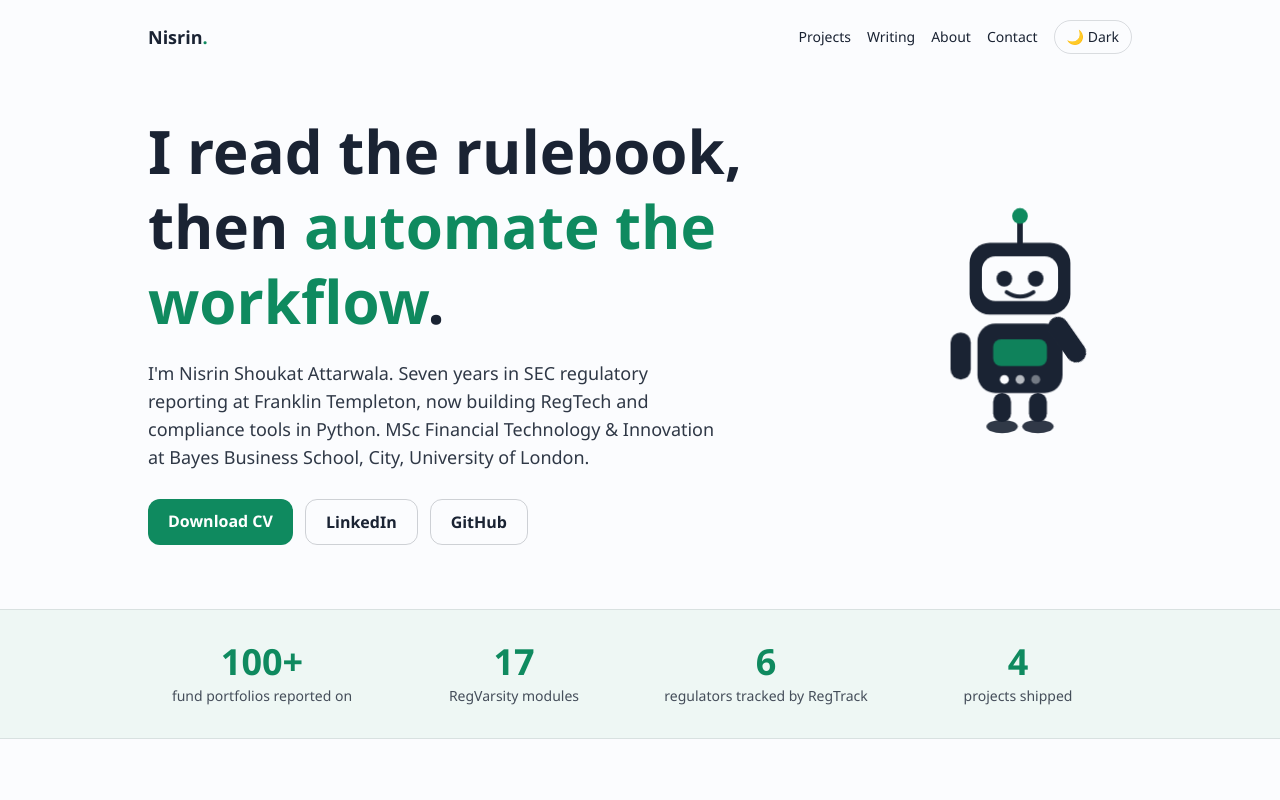
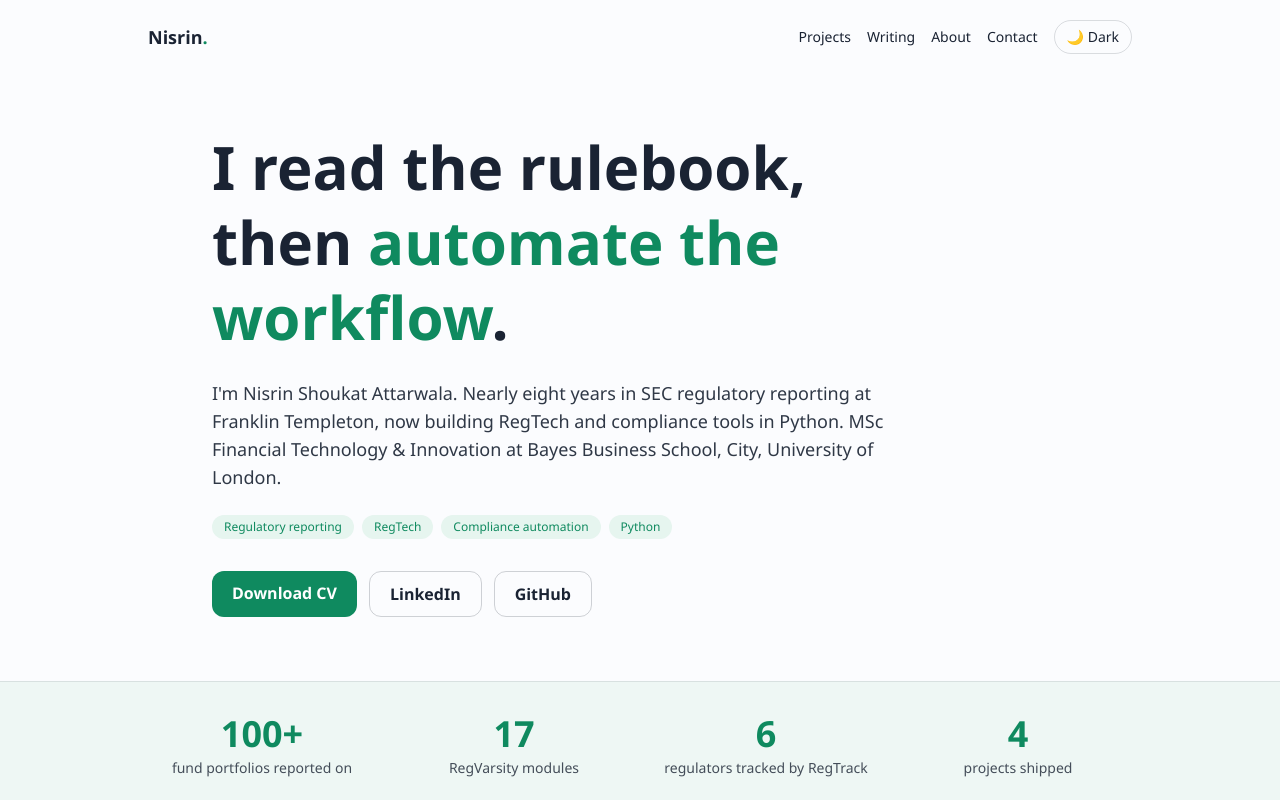
Before and after one commit to nattarw-tech/my-personal-site, a React (Vite) app: page / in a window 1280 px wide. Shown: the top 800 px of the page. Built offline with nearby package versions, Linux system fonts and the light colour scheme.

Commit message:
Professionalise site: remove robot mascot, correct tenure to nearly eight years, cleaner 404 and microcopy, monogram favicon

```diff
--- a/src/components/Robot.tsx
+++ /dev/null
@@ -1,54 +0,0 @@
-interface RobotProps {
-  className?: string;
-  wave?: boolean;
-  float?: boolean;
-}
-
-/** Original robot mascot for the site. Pure SVG, no external assets. */
-export default function Robot({ className = "", wave = false, float = false }: RobotProps) {
-  return (
-    <svg
-      viewBox="0 0 200 220"
-      role="img"
-      aria-label="Friendly robot mascot"
-      className={`${float ? "bot-float " : ""}${className}`}
-    >
-      {/* antenna */}
-      <line x1="100" y1="38" x2="100" y2="18" stroke="currentColor" strokeWidth="5" strokeLinecap="round" />
-      <circle cx="100" cy="14" r="7" fill="#0f8a5f">
-        <animate attributeName="opacity" values="1;0.4;1" dur="2.4s" repeatCount="indefinite" />
-      </circle>
-
-      {/* head */}
-      <rect x="55" y="38" width="90" height="64" rx="18" fill="currentColor" />
-      <rect x="66" y="50" width="68" height="40" rx="12" fill="#fbfcfe" />
-      {/* eyes */}
-      <g className="bot-eye">
-        <circle cx="86" cy="70" r="7" fill="#1a2333" />
-        <circle cx="114" cy="70" r="7" fill="#1a2333" />
-      </g>
-      {/* smile */}
-      <path d="M88 82 Q100 90 112 82" stroke="#1a2333" strokeWidth="3.5" fill="none" strokeLinecap="round" />
-
-      {/* body */}
-      <rect x="62" y="110" width="76" height="62" rx="16" fill="currentColor" />
-      <rect x="76" y="124" width="48" height="24" rx="7" fill="#0f8a5f" opacity="0.92" />
-      <circle cx="86" cy="160" r="4" fill="#fbfcfe" />
-      <circle cx="100" cy="160" r="4" fill="#fbfcfe" opacity="0.7" />
-      <circle cx="114" cy="160" r="4" fill="#fbfcfe" opacity="0.4" />
-
-      {/* left arm */}
-      <rect x="38" y="118" width="18" height="42" rx="9" fill="currentColor" />
-      {/* right arm (waves when asked) */}
-      <g className={wave ? "bot-arm" : ""}>
-        <rect x="144" y="98" width="18" height="46" rx="9" fill="currentColor" transform={wave ? "rotate(-35 153 140)" : ""} />
-      </g>
-
-      {/* legs */}
-      <rect x="76" y="172" width="16" height="26" rx="8" fill="currentColor" />
-      <rect x="108" y="172" width="16" height="26" rx="8" fill="currentColor" />
-      <ellipse cx="84" cy="202" rx="14" ry="6" fill="currentColor" opacity="0.9" />
-      <ellipse cx="116" cy="202" rx="14" ry="6" fill="currentColor" opacity="0.9" />
-    </svg>
-  );
-}
--- a/src/index.css
+++ b/src/index.css
@@ -19,59 +19,3 @@
 body {
   font-family: var(--font-sans);
 }
-
-@keyframes float {
-  0%,
-  100% {
-    transform: translateY(0);
-  }
-  50% {
-    transform: translateY(-6px);
-  }
-}
-
-@keyframes blink {
-  0%,
-  92%,
-  100% {
-    transform: scaleY(1);
-  }
-  96% {
-    transform: scaleY(0.1);
-  }
-}
-
-@keyframes wave {
-  0%,
-  100% {
-    transform: rotate(0deg);
-  }
-  30% {
-    transform: rotate(-18deg);
-  }
-  60% {
-    transform: rotate(10deg);
-  }
-}
-
-.bot-float {
-  animation: float 4s ease-in-out infinite;
-}
-
-.bot-eye {
-  transform-origin: center;
-  animation: blink 5s infinite;
-}
-
-.bot-arm {
-  transform-origin: 82% 60%;
-  animation: wave 3.2s ease-in-out infinite;
-}
-
-@media (prefers-reduced-motion: reduce) {
-  .bot-float,
-  .bot-eye,
-  .bot-arm {
-    animation: none;
-  }
-}
--- a/src/pages/Home.tsx
+++ b/src/pages/Home.tsx
@@ -1,4 +1,3 @@
-import Robot from "../components/Robot";
 import ThemeToggle from "../components/ThemeToggle";
 import CountUp from "../components/CountUp";
 import { LINKS, PROJECTS, STATS, WRITING } from "../data/content";
@@ -38,19 +37,28 @@
       </header>
 
       {/* Hero */}
-      <section id="top" className="max-w-5xl mx-auto px-5 pt-10 pb-16 grid sm:grid-cols-[1fr_auto] gap-10 items-center">
-        <div>
+      <section id="top" className="max-w-4xl mx-auto px-5 pt-14 pb-16">
         <h1 className="text-4xl sm:text-6xl font-extrabold leading-tight">
           I read the rulebook,
           <br />
           then <span className="text-accent">automate the workflow</span>.
         </h1>
-          <p className="mt-5 text-lg max-w-xl opacity-90">
-            I&apos;m Nisrin Shoukat Attarwala. Seven years in SEC regulatory reporting at Franklin
-            Templeton, now building RegTech and compliance tools in Python. MSc Financial Technology
-            &amp; Innovation at Bayes Business School, City, University of London.
+        <p className="mt-6 text-lg max-w-2xl opacity-90">
+          I&apos;m Nisrin Shoukat Attarwala. Nearly eight years in SEC regulatory reporting at
+          Franklin Templeton, now building RegTech and compliance tools in Python. MSc Financial
+          Technology &amp; Innovation at Bayes Business School, City, University of London.
         </p>
-          <div className="mt-7 flex flex-wrap gap-3">
+        <div className="mt-6 flex flex-wrap gap-2">
+          {["Regulatory reporting", "RegTech", "Compliance automation", "Python"].map((t) => (
+            <span
+              key={t}
+              className="text-xs font-medium rounded-full bg-accent-soft dark:bg-accent/20 text-accent px-3 py-1"
+            >
+              {t}
+            </span>
+          ))}
+        </div>
+        <div className="mt-8 flex flex-wrap gap-3">
           <a
             href={LINKS.cv}
             download
@@ -75,8 +83,6 @@
             GitHub
           </a>
         </div>
-        </div>
-        <Robot wave float className="w-44 sm:w-56 text-ink dark:text-slate-200" />
       </section>
 
       {/* Stats */}
@@ -152,12 +158,11 @@
 
       {/* About */}
       <section id="about" className="max-w-5xl mx-auto px-5 py-16">
-        <SectionHeading kicker="The human behind the compliance checks" title="About" />
-        <div className="grid sm:grid-cols-[auto_1fr] gap-8 items-start">
-          <Robot className="w-28 text-ink dark:text-slate-200 hidden sm:block" />
-          <div className="space-y-4 leading-relaxed max-w-2xl">
+        <SectionHeading kicker="Background" title="About" />
+        <div className="max-w-3xl">
+          <div className="space-y-4 leading-relaxed">
             <p>
-              For over seven years at Franklin Templeton I managed US mutual fund filings through
+              For nearly eight years at Franklin Templeton I managed US mutual fund filings through
               SEC EDGAR across 100+ portfolios, work where a single misplaced figure becomes a
               regulatory problem. Somewhere along the way I noticed that every tedious reporting
               process was really an automation project wearing a disguise, and I started building
@@ -214,7 +219,7 @@
               alt="QR code linking to Nisrin's LinkedIn profile"
               className="w-36 h-36 mx-auto rounded-lg border border-ink/10"
             />
-            <p className="mt-2 text-xs opacity-70">Scan me. I lead to LinkedIn, not to a rickroll. Promise.</p>
+            <p className="mt-2 text-xs opacity-70">Scan to connect on LinkedIn</p>
           </div>
         </div>
       </section>
@@ -222,7 +227,7 @@
       <footer className="border-t border-ink/10 dark:border-white/10">
         <div className="max-w-5xl mx-auto px-5 py-6 text-sm opacity-70 flex items-center justify-between">
           <p>© {new Date().getFullYear()} Nisrin Shoukat Attarwala</p>
-          <p>Made in London with Python-stained hands</p>
+          <p>London, UK</p>
         </div>
       </footer>
     </div>
--- a/src/pages/NotFound.tsx
+++ b/src/pages/NotFound.tsx
@@ -1,21 +1,18 @@
 import { Link } from "wouter";
-import Robot from "../components/Robot";
 
 export default function NotFound() {
   return (
     <div className="min-h-screen bg-paper text-ink dark:bg-[#0e1420] dark:text-slate-100 flex flex-col items-center justify-center px-5 text-center">
-      <Robot float className="w-40 text-ink dark:text-slate-200" />
-      <h1 className="mt-6 text-5xl font-extrabold">404</h1>
-      <p className="mt-3 text-xl font-semibold">Regulatory breach: page not found.</p>
-      <p className="mt-2 opacity-80 max-w-md">
-        This incident has been logged, escalated, and filed under Form 404. The robot has been
-        assigned to investigate. Current status: pending.
+      <p className="text-accent font-semibold tracking-wide uppercase text-sm">Error 404</p>
+      <h1 className="mt-2 text-5xl font-extrabold">Page not found</h1>
+      <p className="mt-3 opacity-80 max-w-md">
+        The page you are looking for does not exist or has moved.
       </p>
       <Link
         href="/"
         className="mt-7 rounded-xl bg-accent text-white px-5 py-2.5 font-semibold hover:opacity-90 transition-opacity"
       >
-        Return to compliant territory
+        Back to home
       </Link>
     </div>
   );
```
Also changed, not shown: public/favicon.svg. Lines whose indentation alone changed are shown as unchanged.
